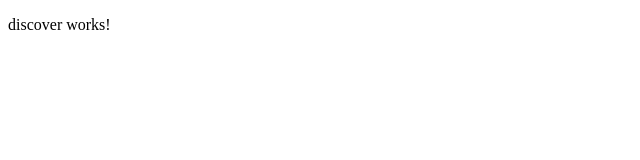
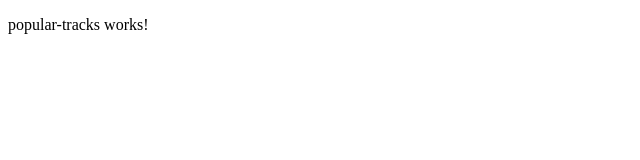
Before and after one commit to muze-space/Muze, an Angular app: page / in a window 1280 px wide. Shown: the top 160 px of the page, without its empty margins (0-640 px from the left). Built offline with nearby package versions, Linux system fonts and the light colour scheme.

Commit message:
feat: add empty Popular tracks page

```diff
--- /dev/null
+++ b/src/app/components/popular-tracks/popular-tracks.html
@@ -0,0 +1 @@
+<p>popular-tracks works!</p>
--- a/src/app/pages/discover/discover.html
+++ b/src/app/pages/discover/discover.html
@@ -1 +1 @@
-<p>discover works!</p>
+<app-popular-tracks></app-popular-tracks>
--- a/src/app/pages/discover/discover.ts
+++ b/src/app/pages/discover/discover.ts
@@ -1,8 +1,9 @@
 import { Component } from '@angular/core';
+import { PopularTracks } from "../../components/popular-tracks/popular-tracks";
 
 @Component({
   selector: 'app-discover',
-  imports: [],
+  imports: [PopularTracks],
   templateUrl: './discover.html',
   styleUrl: './discover.css',
 })
```
Also changed, not shown: src/app/components/popular-tracks/popular-tracks.ts (added, +9 -0 lines), src/app/components/popular-tracks/popular-tracks.css (added), 1 other file (tests, documents, lock files or other folders).
